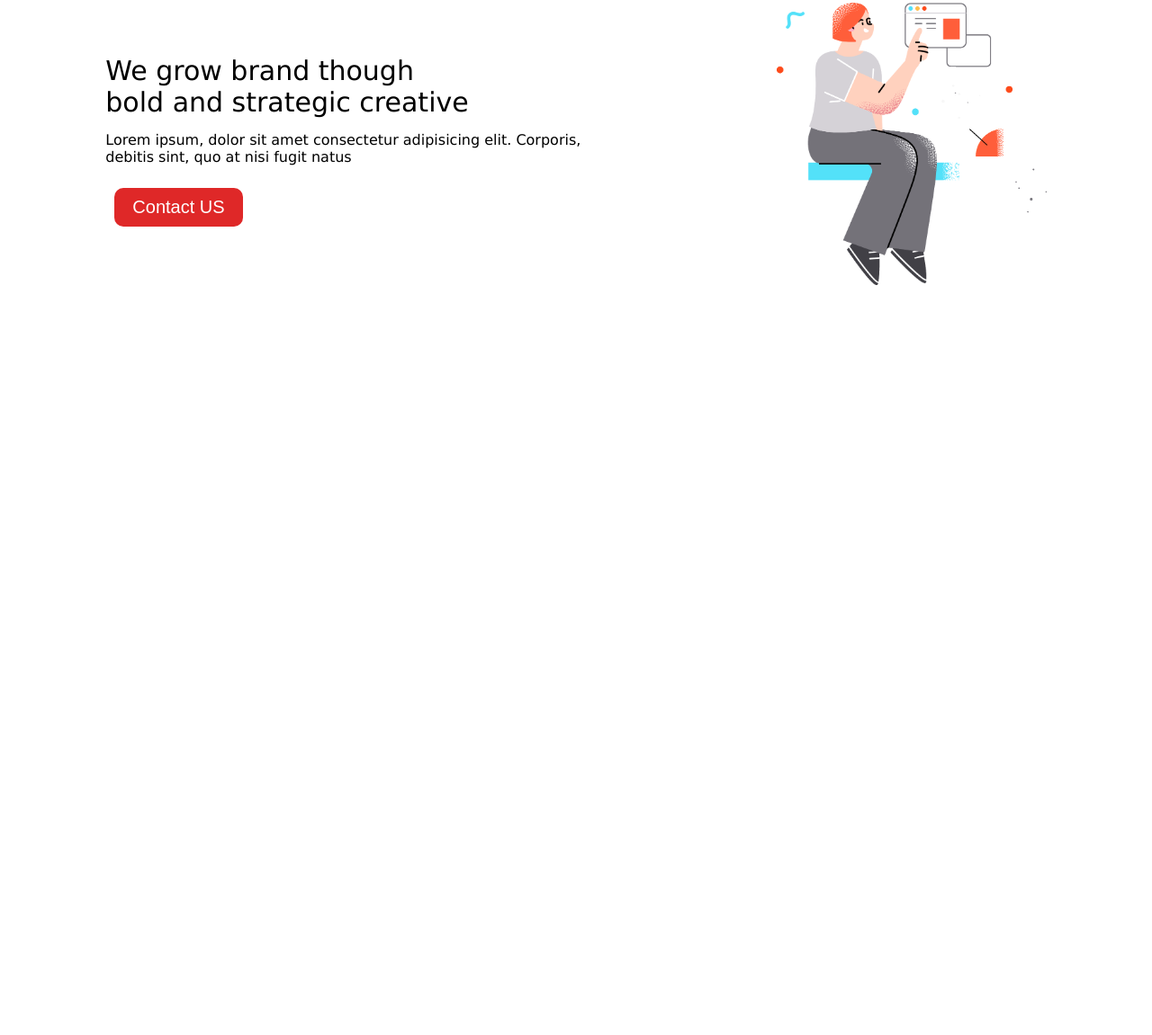
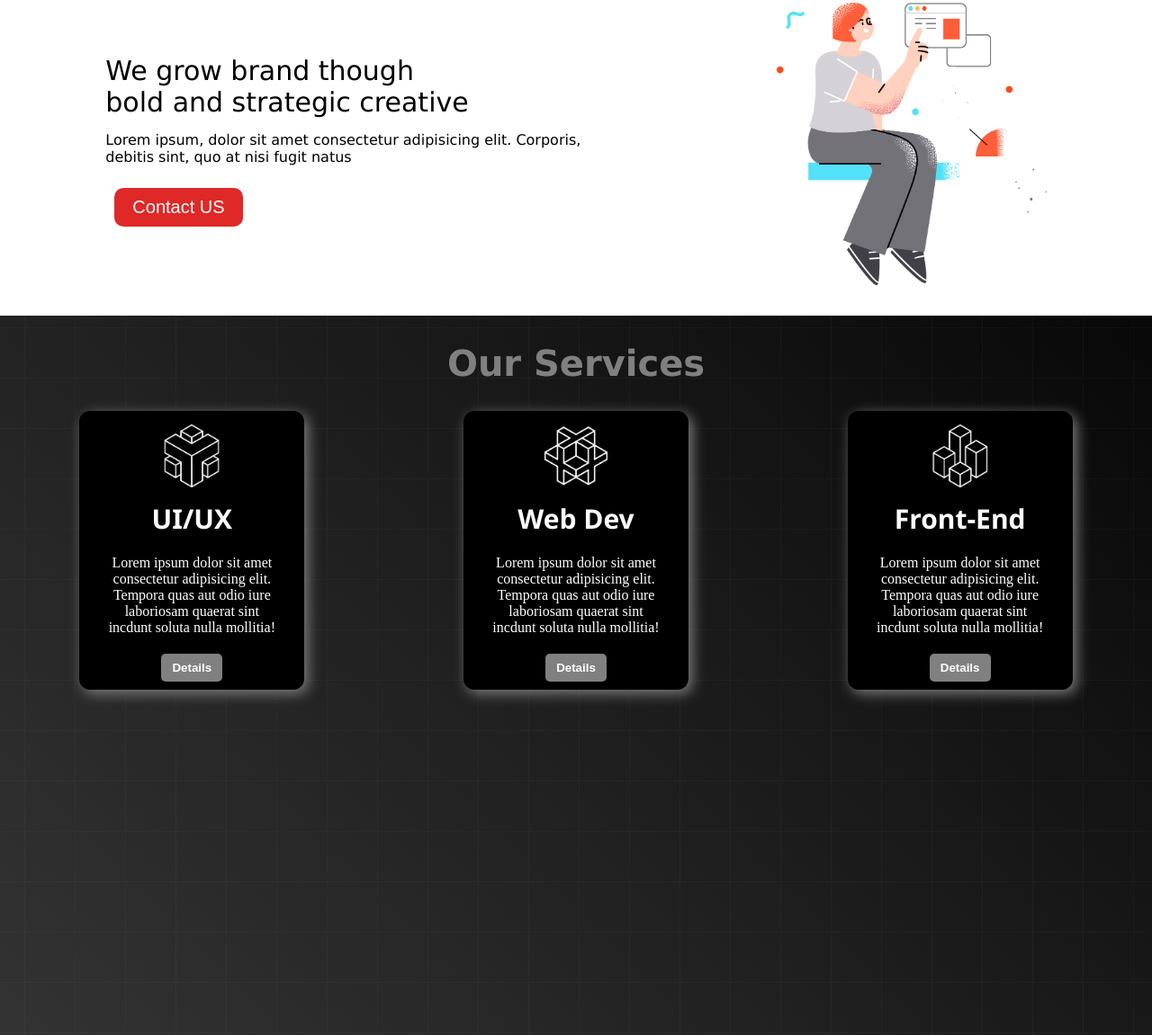
Before and after one commit to shahriarmostafiz/project-1, a plain HTML site: page index.html in a window 1280 px wide. Shown: the part 994-2145 px from the top of the page at 90% size. Before the commit the page ends 1315 px from the top, so only its background shows below. Drawn offline with Linux system fonts and the light colour scheme.

Commit message:
services add

```diff
--- a/index.html
+++ b/index.html
@@ -61,6 +61,42 @@
           </div>
         </div>
       </section>
+      <!-- services section starts here -->
+      <section class="service-background">
+        <h1 class="svc-title">Our Services</h1>
+        <div class="service-container">
+          <div class="box">
+            <img src="./icon/0.png" alt="" width="70px" />
+            <h2 class="box-heading">UI/UX</h2>
+            <p class="box-description">
+              Lorem ipsum dolor sit amet consectetur adipisicing elit. Tempora
+              quas aut odio iure laboriosam quaerat sint incdunt soluta nulla
+              mollitia!
+            </p>
+            <button class="box-button">Details</button>
+          </div>
+          <div class="box">
+            <img src="./icon/1.png" alt="" width="70px" />
+            <h2 class="box-heading">Web Dev</h2>
+            <p class="box-description">
+              Lorem ipsum dolor sit amet consectetur adipisicing elit. Tempora
+              quas aut odio iure laboriosam quaerat sint incdunt soluta nulla
+              mollitia!
+            </p>
+            <button class="box-button">Details</button>
+          </div>
+          <div class="box">
+            <img src="./icon/2.png" alt="" width="70px" />
+            <h2 class="box-heading">Front-End</h2>
+            <p class="box-description">
+              Lorem ipsum dolor sit amet consectetur adipisicing elit. Tempora
+              quas aut odio iure laboriosam quaerat sint incdunt soluta nulla
+              mollitia!
+            </p>
+            <button class="box-button">Details</button>
+          </div>
+        </div>
+      </section>
     </main>
     <!-- footer starts here  -->
     <footer></footer>
--- a/style.css
+++ b/style.css
@@ -122,3 +122,49 @@ margin-right: 100px;
 .about-button:hover {
     background-color: rgb(169, 0, 0);
 }
+.service-container {
+    display:flex;
+    justify-content: space-around;
+
+}
+.svc-title {
+    text-align: center;
+        font-size: 40px;
+        padding-top: 30px;
+        margin: 30px 0;
+        font-family: Verdana;
+        color: grey;
+}
+.box{
+    width:220px;
+    height: 280px;
+    text-align: center;
+    padding: 15px;
+    border-radius: 12px;
+    box-shadow: 4px  4px 15px grey;
+    background-color: black;
+    color: white;
+
+}
+.box-heading {
+    padding: 10px 0;
+    font-size: 30px;
+    font-family: 'Segoe UI', Tahoma, Geneva, Verdana, sans-serif;
+
+}
+.box-description {
+    padding: 10px;
+}
+.box-button {
+    border: none;
+    border-radius: 5px;
+    padding: 8px 12px;
+    margin: 10px;
+    background-color: grey;
+    color: white;
+    font-weight: 600;
+}
+.service-background{
+    background-image: url('images/background.png'), linear-gradient(45deg, rgb(51, 51, 51), rgb(8,8, 8));
+    height: 100vh;
+}
```
